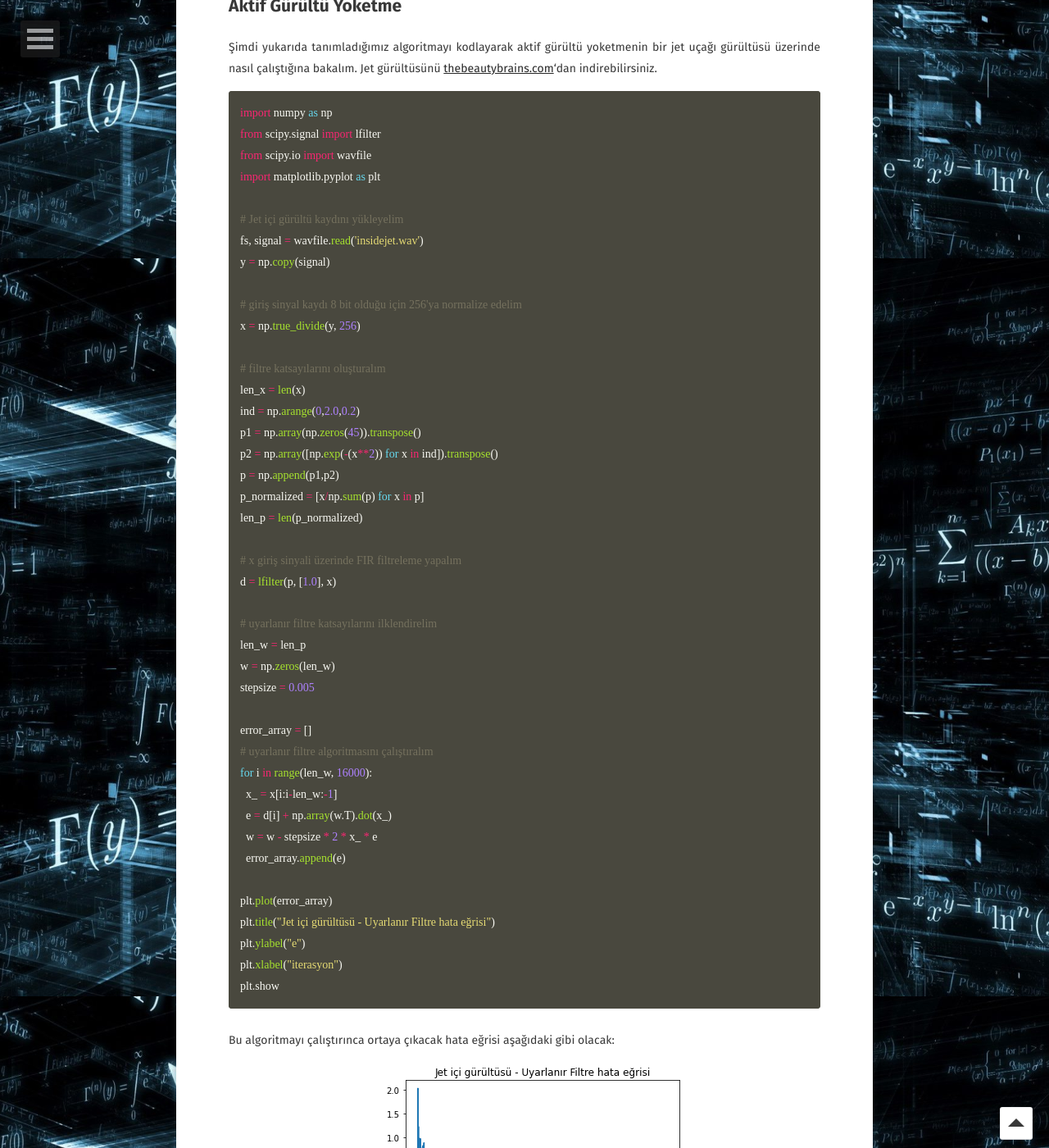
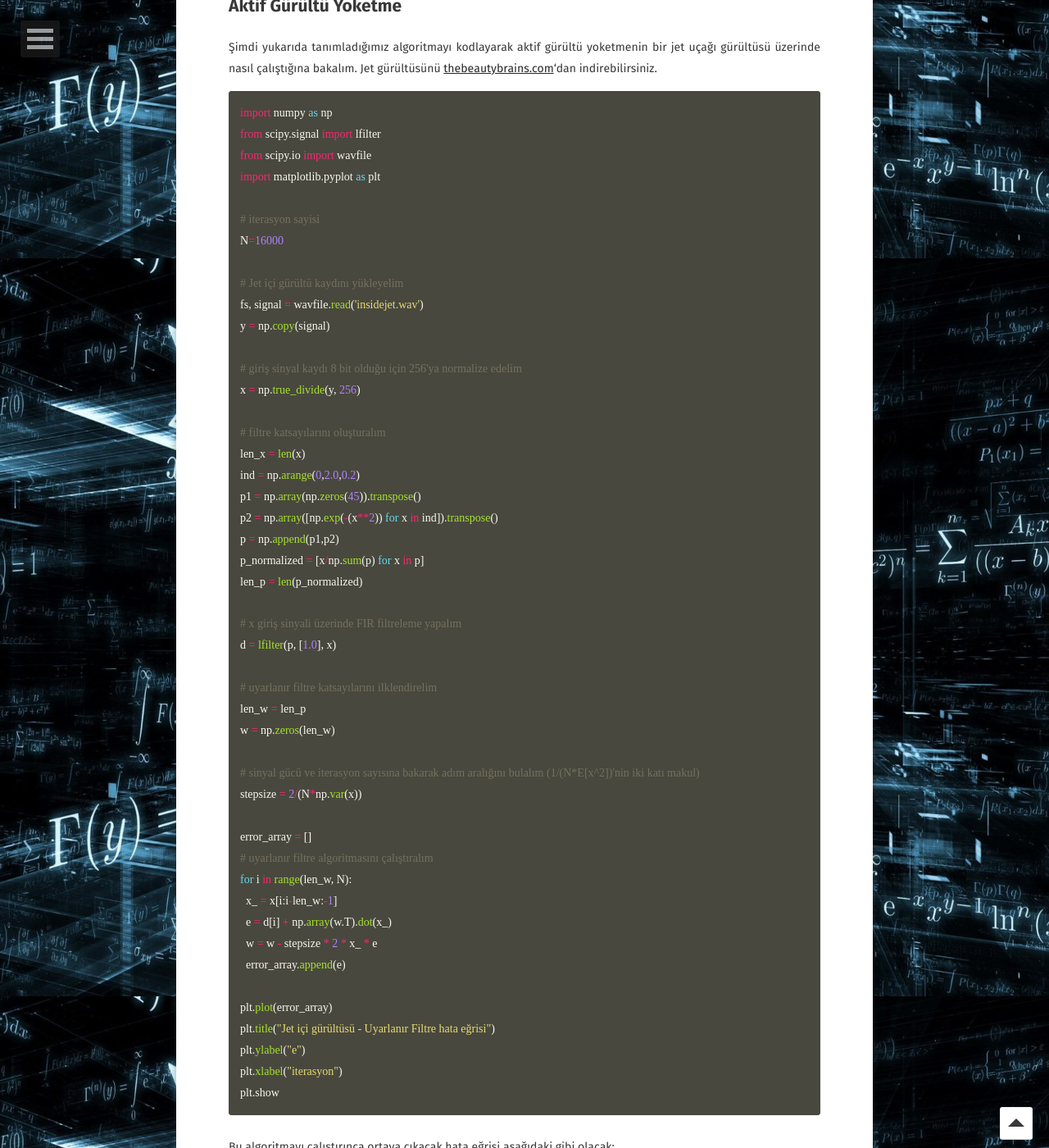
Before and after one commit to tayyarg/tayyarg.github.io, a Jekyll site: the page built from _posts/2020-03-22-uyarlanir-filtre-gurultu-yoketme.md, in a window 1280 px wide and 1400 px high, scrolled down 11385 px. Shown: the whole window at 82% size. Built offline with Jekyll 4.4.1, drawn with Linux system fonts in a browser that asks for light colours; some web fonts are replaced; formulas are drawn with MathJax 3; comment, search, counter and statistics services are not loaded.

Commit message:
adim araligi hesaplayarak bulma

```diff
--- a/_posts/2020-03-22-uyarlanir-filtre-gurultu-yoketme.md
+++ b/_posts/2020-03-22-uyarlanir-filtre-gurultu-yoketme.md
@@ -403,6 +403,9 @@ from scipy.signal import lfilter
 from scipy.io import wavfile
 import matplotlib.pyplot as plt
 
+# iterasyon sayisi
+N=16000
+
 # Jet içi gürültü kaydını yükleyelim
 fs, signal = wavfile.read('insidejet.wav')
 y = np.copy(signal)
@@ -425,11 +428,13 @@ d = lfilter(p, [1.0], x)
 # uyarlanır filtre katsayılarını ilklendirelim
 len_w = len_p
 w = np.zeros(len_w)
-stepsize = 0.005
+
+# sinyal gücü ve iterasyon sayısına bakarak adım aralığını bulalım (1/(N*E[x^2])'nin iki katı makul)
+stepsize = 2/(N*np.var(x))
 
 error_array = []
 # uyarlanır filtre algoritmasını çalıştıralım
-for i in range(len_w, 16000):
+for i in range(len_w, N):
   x_ = x[i:i-len_w:-1]
   e = d[i] + np.array(w.T).dot(x_)
   w = w - stepsize * 2 * x_ * e
```
